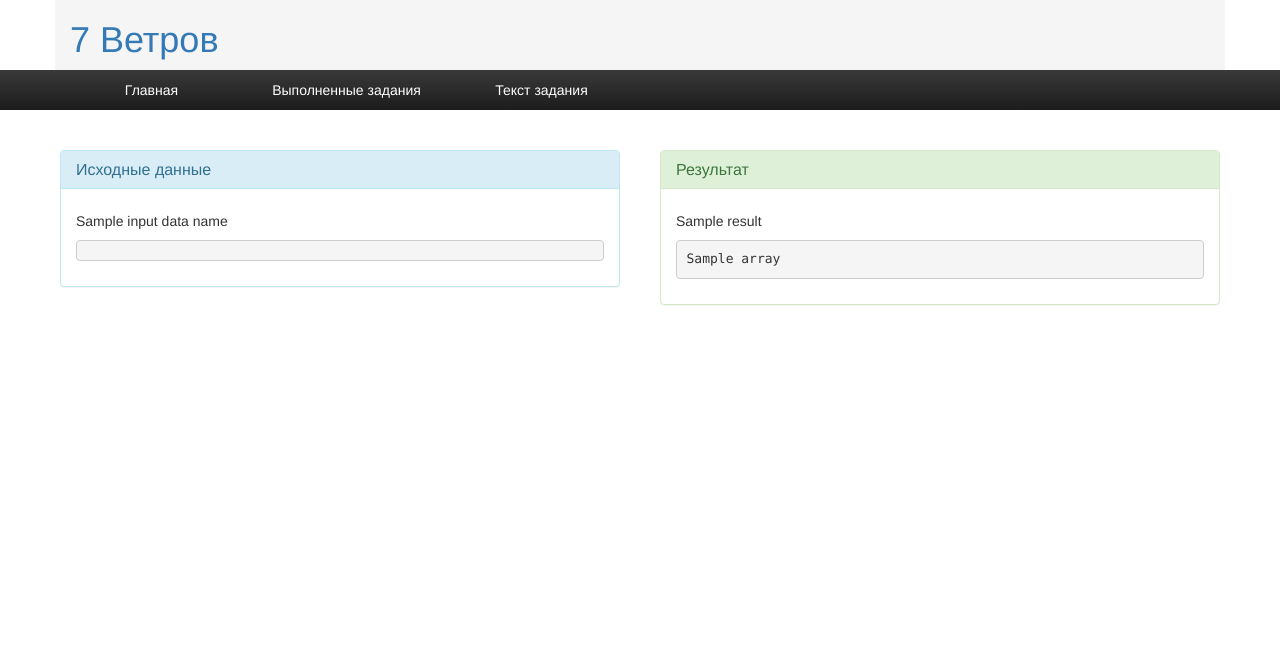
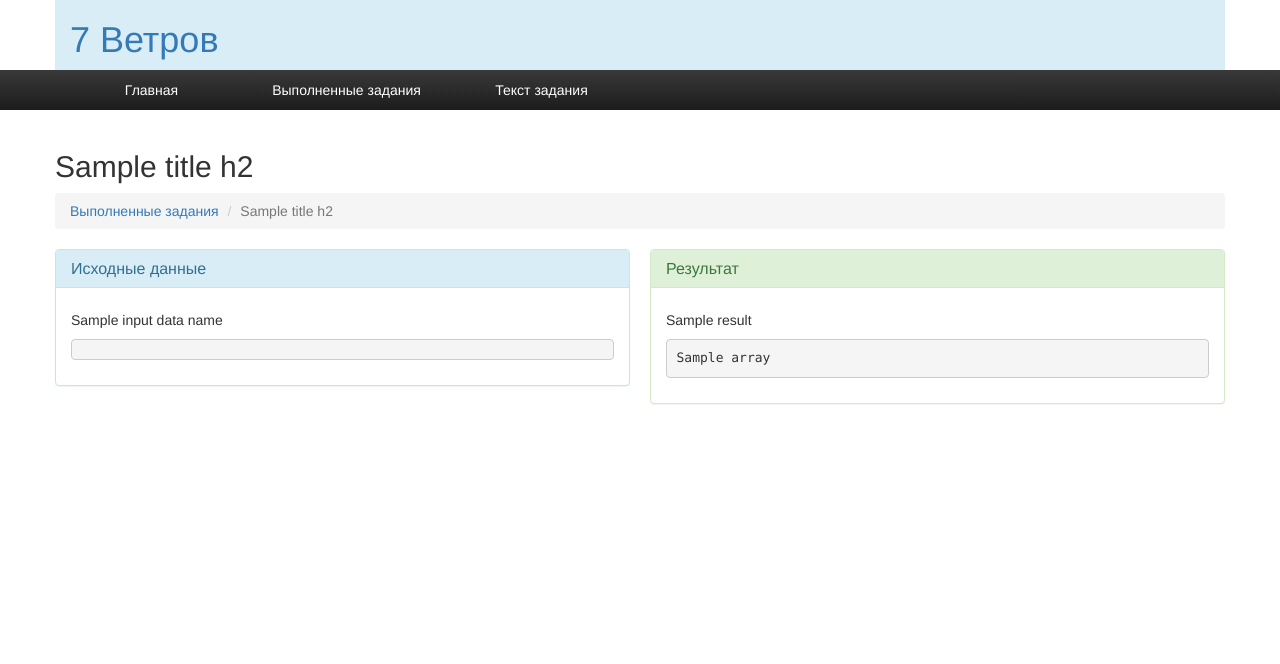
Before and after one commit to sergey-krokhmal/seven-test, a PHP site: template Application/Views/TestTask/solvedTask.php in a window 1280 px wide. Shown: the top 664 px of the page. Run offline with PHP 8.4, Linux system fonts and the light colour scheme; the template is opened without the code that fills it: most values are stand-ins (such as "Sample title", 1, 10 or a date in 2020); data that the repository does not hold is empty.

Commit message:
Add 404 page and fix some bugs

```diff
--- a/Application/Config/Routes.php
+++ b/Application/Config/Routes.php
@@ -21,7 +21,7 @@ class Routes
 
 		// Страница выполненного тестового задания
 		array(
-			'pattern' => '~^/tasks/solved/(?<task_number>[a-z0-9_-]+){1}$~',
+			'pattern' => '~^/tasks/solved/(?<task_number>|[a-z0-9_-]+){1}$~',
 			'controller' => 'TestTask',
 			'method' => 'solvedTask',
 			'arguments' => array('task_number')
--- a/Application/Models/Task3.php
+++ b/Application/Models/Task3.php
@@ -1,5 +1,7 @@
 <?php
 namespace Application\Models;
+
+use \PDO;
 
 class Task3
 {
@@ -41,7 +43,7 @@ class Task3
 			}
 			$stm = $db->query("SELECT * FROM `departs`");
 		}
-		$this->rows = $stm->fetchAll();
+		$this->rows = $stm->fetchAll(PDO::FETCH_ASSOC);
     }
 
 	private function insertNode(&$tree, $i, $level, $name, $parent) // функция фставки ветви в массив дерева
--- a/Application/Models/Task4.php
+++ b/Application/Models/Task4.php
@@ -20,7 +20,7 @@ class Task4
 
     public function getResult()
     {
-        $stm = $db->query("
+        $stm = $this->db->query("
 			SELECT a.* FROM `departs` a
 			LEFT JOIN `departs` b ON a.parent = b.id
 			WHERE b.id IS NULL AND a.id IN (
--- /dev/null
+++ b/Application/Views/NotFound/index.php
@@ -0,0 +1,6 @@
+<h2>404</h2>
+<div class="alert alert-danger" role="alert">
+	<span class="glyphicon glyphicon-exclamation-sign" aria-hidden="true"></span>
+	<span class="sr-only">Ошибка:</span>
+	Страница не найдена
+</div>
--- a/Application/Views/TestTask/solvedTask.php
+++ b/Application/Views/TestTask/solvedTask.php
@@ -1,5 +1,9 @@
-<div class="row">
-    <div class="col-md-6">
+<h2><?=$title_h2?></h2>
+<ol class="breadcrumb">
+  <li><a href="/tasks/solved">Выполненные задания</a></li>
+  <li class="active"><?=$title_h2?></li>
+</ol>
+<div class="panel-part-left col-md-6">
 	<div class="panel-part panel panel-info">
 		<div class="panel-heading">
 			<h3 class="panel-title">Исходные данные</h3>
@@ -10,8 +14,8 @@
 		</div>
 	</div>
 </div>
-    <div class="col-md-6">
-        <div class="panel-part panel panel-success">
+<div class="panel-part-right col-md-6">
+	<div class="panel panel-success">
 		<div class="panel-heading">
 			<h3 class="panel-title">Результат</h3>
 		</div>
@@ -27,8 +31,6 @@
 				<h4 class="h5"><?=$result[0]['name']?></h4>
 				<pre><?print_r($result[0]['array'])?></pre>
 			<?endif?>
-
 		</div>
 	</div>
 </div>
-</div>
--- a/Application/Views/TestTask/tasksText.php
+++ b/Application/Views/TestTask/tasksText.php
@@ -1,6 +1,6 @@
 <div>
 	<h2>Текст тестового задания</h2>
-	<pre><p>
+	<pre>
 1) Дан текст с включенными в него тегами следующего вида:
 [НАИМЕНОВАНИЕ_ТЕГА:описание]данные[/НАИМЕНОВАНИЕ_ТЕГА]
 На выходе нужно получить 2 массива:
@@ -96,5 +96,5 @@ a3 b2 c3 d1
 Примечания:
 - в задании 4 и 5 используется SQL запрос (не циклы)
 
-	</p></pre>
+	</p>
 </div>
--- a/assets/css/style.css
+++ b/assets/css/style.css
@@ -1,5 +1,13 @@
+pre {
+    white-space: pre-wrap;       /* Since CSS 2.1 */
+    white-space: -moz-pre-wrap;  /* Mozilla, since 1999 */
+    white-space: -pre-wrap;      /* Opera 4-6 */
+    white-space: -o-pre-wrap;    /* Opera 7 */
+    word-wrap: break-word;       /* Internet Explorer 5.5+ */
+}
+
 .top-header {
-    background-color: #f5f5f5;
+    background-color: #d9edf7;
 }
 
 .header-menu-stripe {
@@ -27,27 +35,17 @@
 .header-menu>.nav-tabs>li>a {
     border: none;
     border-radius: 0;
-    /*text-transform: uppercase;*/
     color: white;
     text-align: center;
 }
 
-/*.header-menu>.nav-tabs>li:not(:nth-child(1)):after {
-    content: ' ';
-    background: white;
-    position: absolute;
-    top: 4px;
-    width: 1px;
-    height: 39px;
-    display: block;
-}*/
 .header-menu .nav .open>a, .header-menu .nav .open>a:hover, .header-menu .nav .open>a:focus {
 	background-color: #313131;
 }
 
 .header-menu .dropdown-menu {
     width: 100%;
-    background-color: #a09f9f;
+    //background-color: #a09f9f;
 }
 
 .header-menu .nav>li>a:hover, .header-menu .nav>li>a:focus {
@@ -62,9 +60,16 @@
     padding: 20px 0;
 }
 
-.panel-part {
-    margin: 20px;
+
+@media (min-width: 992px){
+	.panel-part-left {
+		padding-right: 10px;
+	}
+	.panel-part-right {
+		padding-left: 10px;
+	}
 }
+
 
 footer {
     position: fixed;
--- a/lib/Krokhmal-Soft/Web/MVC/MVCEngine.php
+++ b/lib/Krokhmal-Soft/Web/MVC/MVCEngine.php
@@ -3,7 +3,6 @@ namespace Krokhmal\Soft\Web\MVC;
 
 use Krokhmal\Soft\Web\WebEngine;
 use Application\Config\Routes;
-use Application\Controllers\HomeController;
 
 // MVC движок
 class MVCEngine extends WebEngine
@@ -13,11 +12,14 @@ class MVCEngine extends WebEngine
     {
         $url_path = parse_url($request_uri, PHP_URL_PATH);
 
+		$controller_name = "Application\\Controllers\\NotFoundController";
+		$method_name = 'index';
+		$arguments = array();
+
 		foreach(Routes::ROUTE_LIST as $route) {
 			if(preg_match($route['pattern'], $url_path, $matches)) {
 				$controller_name = "Application\\Controllers\\".$route['controller'].'Controller';
 				$method_name = $route['method'];
-				$arguments = array();
 				if (isset($route['arguments'])) {
 					foreach($route['arguments'] as $arg_name) {
 						$arguments[$arg_name] = $matches[$arg_name];
```
Also changed, not shown: Application/Controllers/NotFoundController.php (added, +13 -0 lines), Application/Controllers/TestTaskController.php (+23 -10 lines), lib/Krokhmal-Soft/Web/MVC/BaseController.php (+17 -2 lines). Lines whose indentation alone changed are shown as unchanged.
